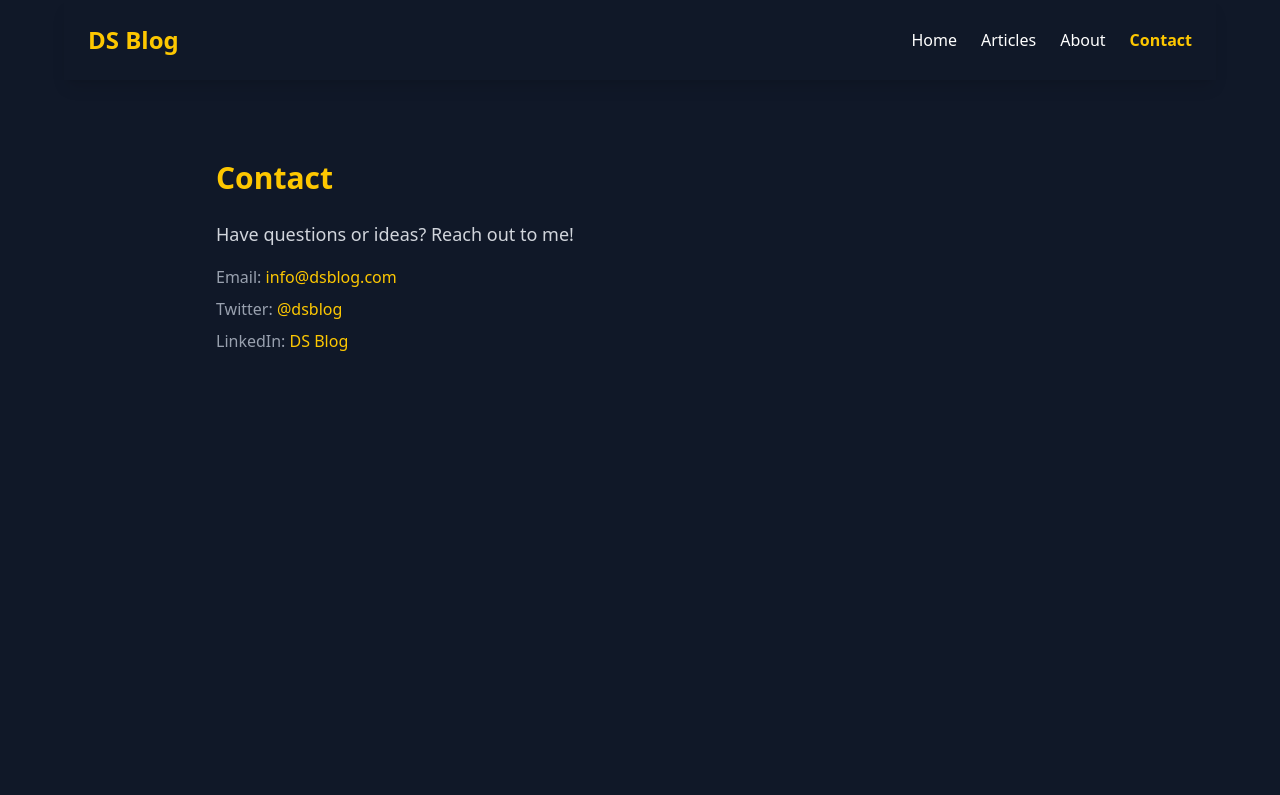
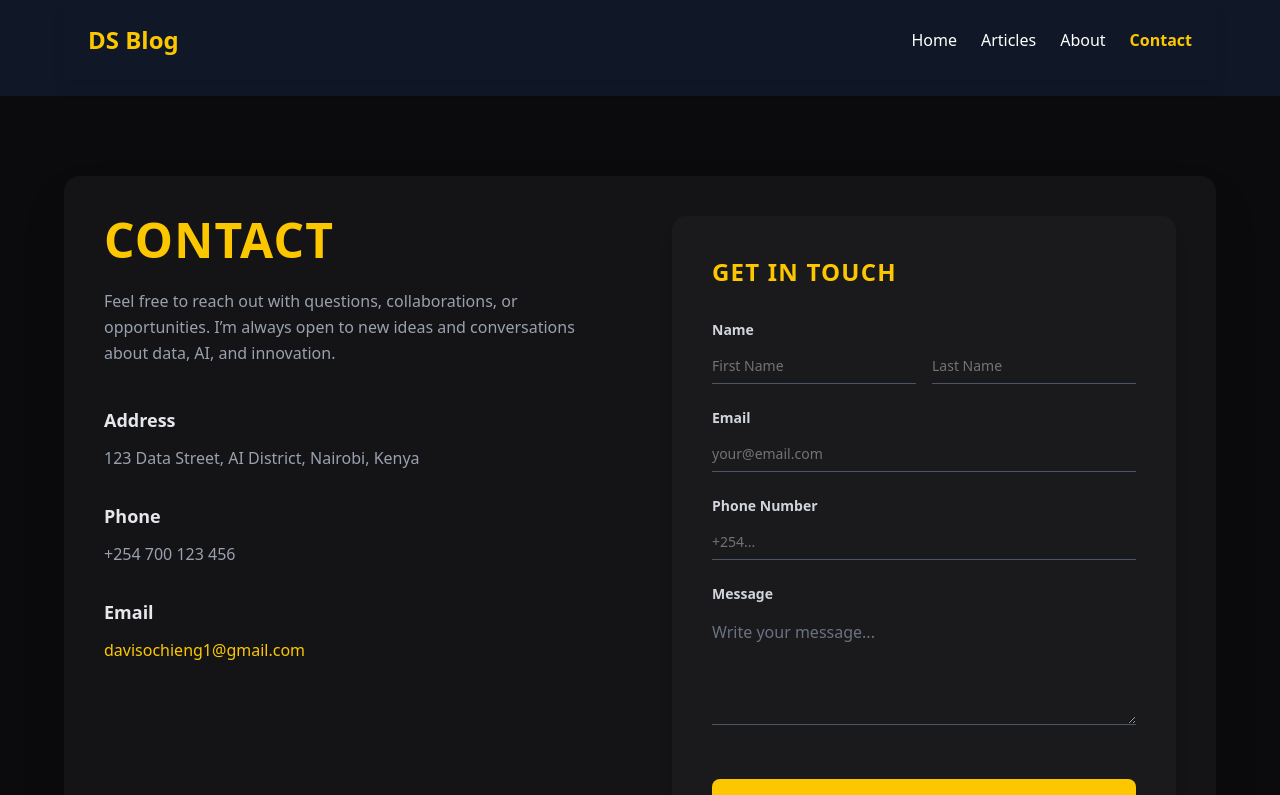
Before and after one commit to davis-ai/datascience-blog, a React (Vite) app: page /contact in a window 1280 px wide. Shown: the top 795 px of the page. Built offline with nearby package versions, Linux system fonts and the light colour scheme.

Commit message:
Changed the contact page

```diff
--- /dev/null
+++ b/src/components/ui/input.tsx
@@ -0,0 +1,21 @@
+import * as React from "react"
+
+import { cn } from "@/lib/utils"
+
+function Input({ className, type, ...props }: React.ComponentProps<"input">) {
+  return (
+    <input
+      type={type}
+      data-slot="input"
+      className={cn(
+        "file:text-foreground placeholder:text-muted-foreground selection:bg-primary selection:text-primary-foreground dark:bg-input/30 border-input h-9 w-full min-w-0 rounded-md border bg-transparent px-3 py-1 text-base shadow-xs transition-[color,box-shadow] outline-none file:inline-flex file:h-7 file:border-0 file:bg-transparent file:text-sm file:font-medium disabled:pointer-events-none disabled:cursor-not-allowed disabled:opacity-50 md:text-sm",
+        "focus-visible:border-ring focus-visible:ring-ring/50 focus-visible:ring-[3px]",
+        "aria-invalid:ring-destructive/20 dark:aria-invalid:ring-destructive/40 aria-invalid:border-destructive",
+        className
+      )}
+      {...props}
+    />
+  )
+}
+
+export { Input }
--- a/src/pages/contact.tsx
+++ b/src/pages/contact.tsx
@@ -1,15 +1,150 @@
+import { Input } from "@/components/ui/input";
+import { Button } from "../components/ui/button";
+
 export default function ContactPage() {
   return (
-    <div className="min-h-screen bg-gray-900 text-white px-6 py-16 max-w-4xl mx-auto">
-      <h2 className="text-3xl font-bold mb-6 text-yellow-400">Contact</h2>
-      <p className="text-gray-300 text-lg leading-relaxed mb-4">
-        Have questions or ideas? Reach out to me!
-      </p>
-      <ul className="text-gray-400 space-y-2">
-        <li>Email: <a href="mailto:info@dsblog.com" className="text-yellow-400 hover:underline">info@dsblog.com</a></li>
-        <li>Twitter: <a href="https://twitter.com" target="_blank" className="text-yellow-400 hover:underline">@dsblog</a></li>
-        <li>LinkedIn: <a href="https://linkedin.com" target="_blank" className="text-yellow-400 hover:underline">DS Blog</a></li>
-      </ul>
+    <div className="min-h-screen bg-[#0B0B0D] text-gray-100 px-6 py-20 flex items-center justify-center">
+      <div className="max-w-6xl w-full grid md:grid-cols-2 gap-16 bg-[#141416] rounded-2xl p-10 shadow-2xl">
+        {/* LEFT SIDE - Contact Information */}
+        <div className="space-y-10">
+          <div>
+            <h1 className="text-5xl font-extrabold mb-6 tracking-wide text-yellow-400 uppercase">
+              Contact
+            </h1>
+            <p className="text-gray-400 leading-relaxed mb-8">
+              Feel free to reach out with questions, collaborations, or
+              opportunities. I’m always open to new ideas and conversations
+              about data, AI, and innovation.
+            </p>
+          </div>
+
+          <div className="space-y-8">
+            <div>
+              <h3 className="text-lg font-semibold text-gray-200 mb-3">
+                Address
+              </h3>
+              <p className="text-gray-400">
+                123 Data Street, AI District, Nairobi, Kenya
+              </p>
+            </div>
+
+            <div>
+              <h3 className="text-lg font-semibold text-gray-200 mb-3">
+                Phone
+              </h3>
+              <p className="text-gray-400">+254 700 123 456</p>
+            </div>
+
+            <div>
+              <h3 className="text-lg font-semibold text-gray-200 mb-3">
+                Email
+              </h3>
+              <a
+                href="mailto:davisochieng1@gmail.com"
+                className="text-yellow-400 hover:underline"
+              >
+                davisochieng1@gmail.com
+              </a>
+            </div>
+
+            <div className="flex space-x-4 pt-2">
+              <a
+                href="https://twitter.com"
+                target="_blank"
+                className="hover:text-yellow-400 transition-colors"
+              >
+                <i className="fab fa-twitter text-2xl"></i>
+              </a>
+              <a
+                href="https://linkedin.com"
+                target="_blank"
+                className="hover:text-yellow-400 transition-colors"
+              >
+                <i className="fab fa-linkedin text-2xl"></i>
+              </a>
+              <a
+                href="https://github.com"
+                target="_blank"
+                className="hover:text-yellow-400 transition-colors"
+              >
+                <i className="fab fa-github text-2xl"></i>
+              </a>
+            </div>
+          </div>
+        </div>
+
+        {/* RIGHT SIDE - Contact Form */}
+        <div className="bg-[#1A1A1D] rounded-xl shadow-lg p-8 md:p-10 space-y-8">
+          <h2 className="text-2xl font-bold text-yellow-400 uppercase tracking-wider">
+            Get In Touch
+          </h2>
+
+          <form className="space-y-6">
+            {/* Name Fields */}
+            <div>
+              <label className="text-sm font-semibold text-gray-300 mb-2 block">
+                Name
+              </label>
+              <div className="grid grid-cols-2 gap-4">
+                <Input
+                  type="text"
+                  placeholder="First Name"
+                  className="bg-transparent border-0 border-b border-gray-600 rounded-none px-0 focus:border-yellow-400 focus:ring-0 transition-colors text-gray-200 placeholder-gray-500"
+                />
+                <Input
+                  type="text"
+                  placeholder="Last Name"
+                  className="bg-transparent border-0 border-b border-gray-600 rounded-none px-0 focus:border-yellow-400 focus:ring-0 transition-colors text-gray-200 placeholder-gray-500"
+                />
+              </div>
+            </div>
+
+            {/* Email */}
+            <div>
+              <label className="text-sm font-semibold text-gray-300 mb-2 block">
+                Email
+              </label>
+              <Input
+                type="email"
+                placeholder="your@email.com"
+                className="bg-transparent border-0 border-b border-gray-600 rounded-none px-0 focus:border-yellow-400 focus:ring-0 transition-colors text-gray-200 placeholder-gray-500"
+              />
+            </div>
+
+            {/* Phone Number */}
+            <div>
+              <label className="text-sm font-semibold text-gray-300 mb-2 block">
+                Phone Number
+              </label>
+              <Input
+                type="tel"
+                placeholder="+254..."
+                className="bg-transparent border-0 border-b border-gray-600 rounded-none px-0 focus:border-yellow-400 focus:ring-0 transition-colors text-gray-200 placeholder-gray-500"
+              />
+            </div>
+
+            {/* Message */}
+            <div>
+              <label className="text-sm font-semibold text-gray-300 mb-2 block">
+                Message
+              </label>
+              <textarea
+                rows="4"
+                placeholder="Write your message..."
+                className="w-full bg-transparent border-0 border-b border-gray-600 rounded-none px-0 py-2 focus:border-yellow-400 focus:ring-0 transition-colors text-gray-200 placeholder-gray-500"
+              ></textarea>
+            </div>
+
+            {/* Button */}
+            <Button
+              type="submit"
+              className="w-full bg-yellow-400 text-gray-900 font-semibold hover:bg-yellow-300 transition-all rounded-md py-3 mt-6 shadow-md"
+            >
+              Send Message
+            </Button>
+          </form>
+        </div>
+      </div>
     </div>
   );
 }
```
